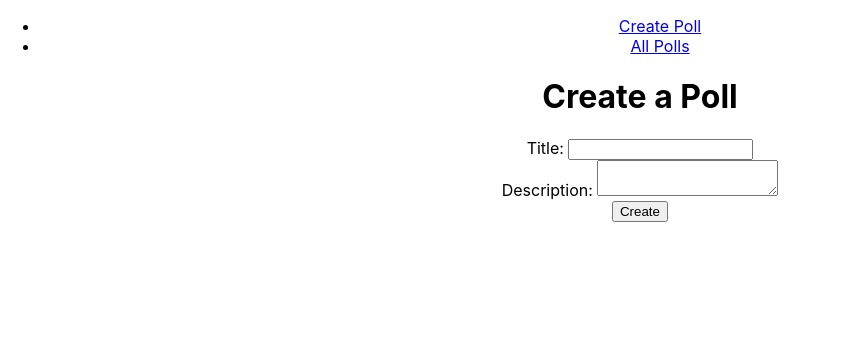
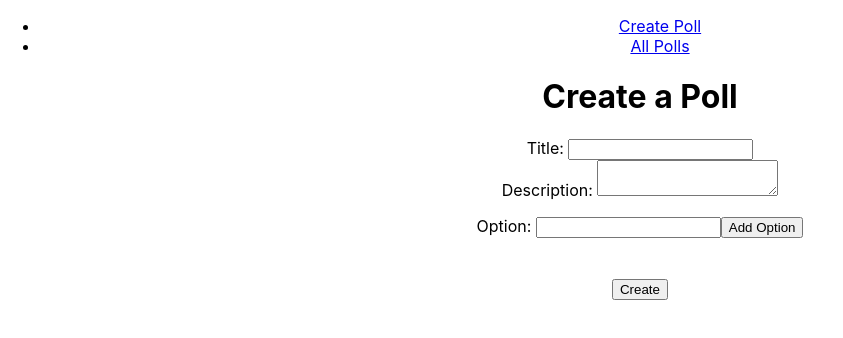
Before and after one commit to msolorio/voting_app_eth_react, a React (Create React App) app: page /polls/new in a window 1280 px wide. Shown: the top 338 px of the page, without its empty margins (0-843 px from the left). Built offline with nearby package versions, Linux system fonts and the light colour scheme.

Commit message:
Adds func to add options

```diff
--- a/src/pages/PollCreate.jsx
+++ b/src/pages/PollCreate.jsx
@@ -9,6 +9,8 @@ function PollCreate() {
   const [state, setState] = useState({
     title: '',
     description: '',
+    options: [],
+    optionInput: '',
     redirect: false
   });
 
@@ -19,6 +21,16 @@ function PollCreate() {
       ...state,
       [event.target.name]: event.target.value
     })
+  }
+
+  const handleOptionAdd = (event) => {
+    const updatedOptions = [...state.options, state.optionInput];
+
+    setState({
+      ...state,
+      optionInput: '',
+      options: updatedOptions
+    });
   }
 
 
@@ -44,9 +56,7 @@ function PollCreate() {
       const signer = provider.getSigner();
       const contract = new ethers.Contract(APP_CONTRACT_ADDRESS, AppContract.abi, signer);
 
-      const tempOptions = ['cats', 'dogs'];
-
-      const transaction = await contract.createPoll(state.title, state.description, tempOptions);
+      const transaction = await contract.createPoll(state.title, state.description, state.options);
       await transaction.wait();
 
       console.log('created poll');
@@ -62,6 +72,11 @@ function PollCreate() {
     }
   }
 
+  function renderOptions() {
+    return state.options.map((opt, idx) => {
+      return <li key={idx}>{opt}</li>
+    });
+  }
 
   ////////////////////////////////////////////////////////////////////////////
   if (state.redirect) return <Redirect to="/polls" />;
@@ -91,6 +106,26 @@ function PollCreate() {
           />
         </div>
 
+        <ul>{renderOptions()}</ul>
+
+        <div>
+          <label htmlFor="optionInput">Option: </label>
+          <input
+            type="text"
+            name="optionInput"
+            value={state.optionInput}
+            onChange={handleInputChange}
+          />
+          <input
+            type="button"
+            value="Add Option"
+            onClick={handleOptionAdd}
+          />
+        </div>
+
+        <br />
+        <br />
+
         <input type="submit" value="Create" />
       </form>
     </main>
```
